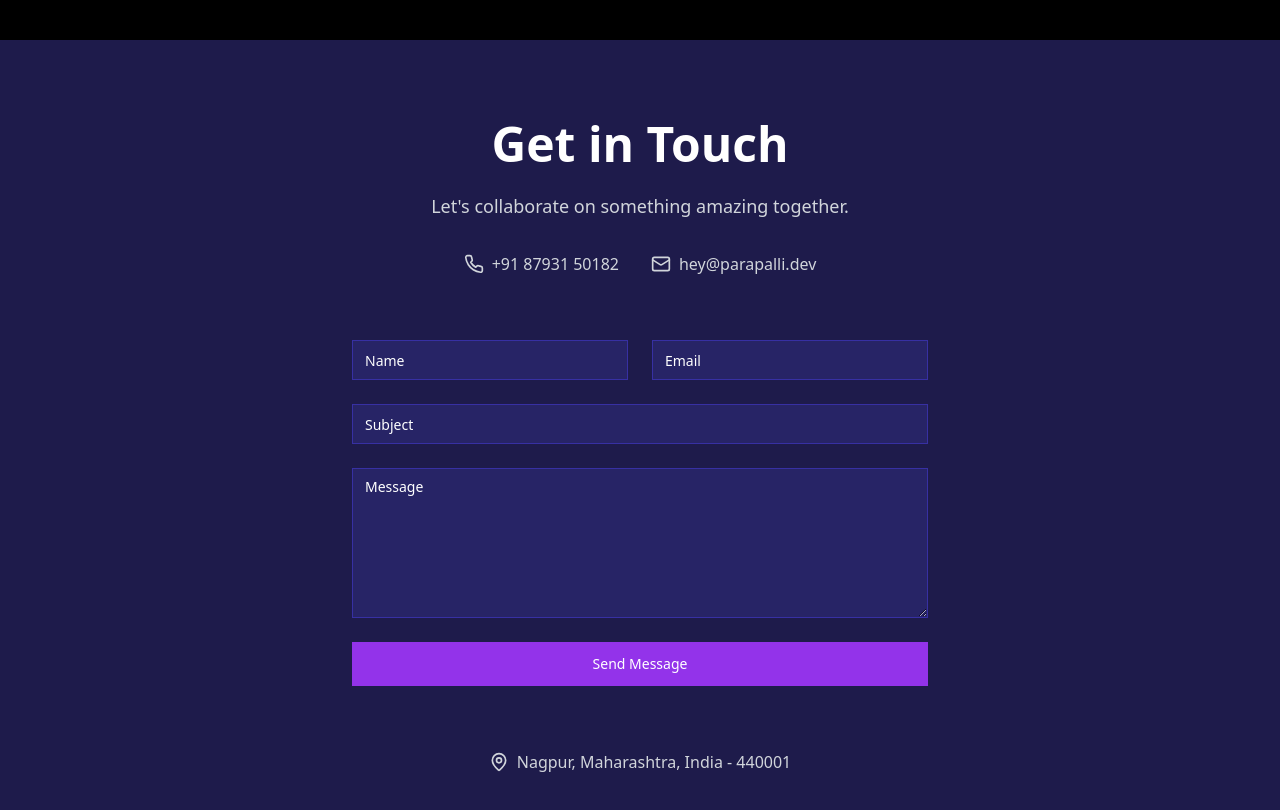
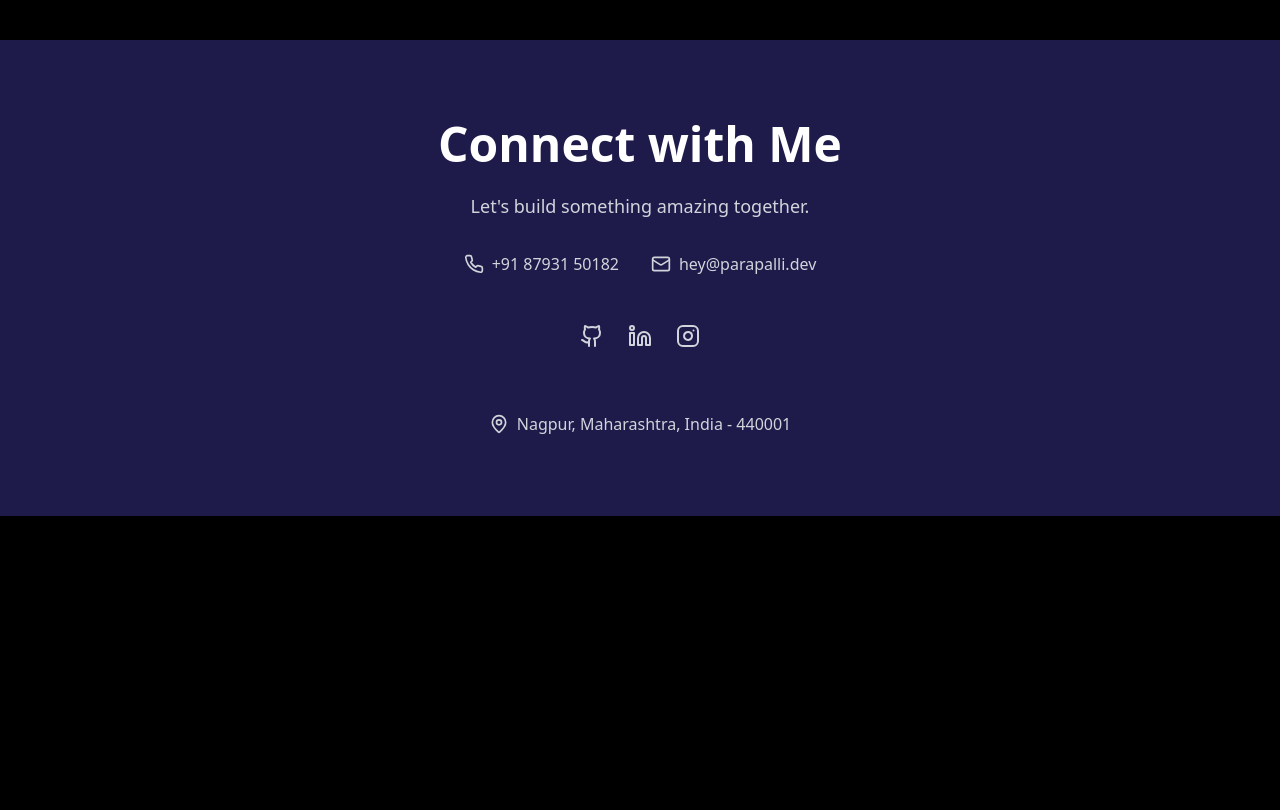
Before and after one commit to DevParapalli/portfolio, a Next.js app: page / in a window 1280 px wide. Shown: the part 4360-5170 px from the top of the page. After the commit the page ends 4876 px from the top, so only its background shows below. Built offline with nearby package versions, Linux system fonts and the light colour scheme.

Commit message:
Update contact.tsx

```diff
--- a/components/contact.tsx
+++ b/components/contact.tsx
@@ -1,10 +1,7 @@
 "use client"
 
 import { motion } from "framer-motion"
-import { Button } from "@/components/ui/button"
-import { Input } from "@/components/ui/input"
-import { Textarea } from "@/components/ui/textarea"
-import { Github, Linkedin, Mail, Phone, MapPin } from 'lucide-react'
+import { Github, Linkedin, Instagram, Mail, Phone, MapPin } from 'lucide-react'
 import Link from "next/link"
 
 export default function Contact() {
@@ -16,59 +13,34 @@ export default function Contact() {
         transition={{ duration: 0.5 }}
         className="max-w-4xl mx-auto text-center mb-16 relative"
       >
-        <h2 className="text-4xl md:text-5xl font-bold mb-6">Get in Touch</h2>
-        <p className="text-lg text-gray-300 mb-8">
-          Let's collaborate on something amazing together.
-        </p>
+        <h2 className="text-4xl md:text-5xl font-bold mb-6">Connect with Me</h2>
+        <p className="text-lg text-gray-300 mb-8">Let's build something amazing together.</p>
+
         <div className="flex justify-center gap-8 mb-12">
-          <Link
-            href="tel:+918793150182"
-            className="flex items-center gap-2 text-gray-300 hover:text-blue-300 transition-colors"
-          >
+          <Link href="tel:+918793150182" className="flex items-center gap-2 text-gray-300 hover:text-blue-300 transition-colors">
             <Phone className="w-5 h-5" />
             <span>+91 87931 50182</span>
           </Link>
-          <Link
-            href="mailto:hey@parapalli.dev"
-            className="flex items-center gap-2 text-gray-300 hover:text-blue-300 transition-colors"
-          >
+
+          <Link href="mailto:hello@parapalli.dev" className="flex items-center gap-2 text-gray-300 hover:text-blue-300 transition-colors">
             <Mail className="w-5 h-5" />
             <span>hey@parapalli.dev</span>
           </Link>
         </div>
+
+        <div className="flex justify-center gap-6">
+          <Link href="https://github.com/DevParapalli" target="_blank" className="text-gray-300 hover:text-blue-300 transition-colors">
+            <Github className="w-6 h-6" />
+          </Link>
+          <Link href="https://linkedin.com/in/devparapalli" target="_blank" className="text-gray-300 hover:text-blue-300 transition-colors">
+            <Linkedin className="w-6 h-6" />
+          </Link>
+          <Link href="https://instagram.com/dev_parapalli" target="_blank" className="text-gray-300 hover:text-blue-300 transition-colors">
+            <Instagram className="w-6 h-6" />
+          </Link>
+        </div>
       </motion.div>
-      <motion.form
-        initial={{ opacity: 0, y: 20 }}
-        whileInView={{ opacity: 1, y: 0 }}
-        transition={{ duration: 0.5, delay: 0.2 }}
-        className="max-w-xl mx-auto space-y-6 relative"
-      >
-        <div className="grid grid-cols-1 md:grid-cols-2 gap-6">
-          <Input
-            placeholder="Name"
-            className="bg-indigo-900/50 border-indigo-800"
-          />
-          <Input
-            type="email"
-            placeholder="Email"
-            className="bg-indigo-900/50 border-indigo-800"
-          />
-        </div>
-        <Input
-          placeholder="Subject"
-          className="bg-indigo-900/50 border-indigo-800"
-        />
-        <Textarea
-          placeholder="Message"
-          className="bg-indigo-900/50 border-indigo-800 min-h-[150px]"
-        />
-        <Button
-          size="lg"
-          className="w-full bg-purple-600 hover:bg-purple-700"
-        >
-          Send Message
-        </Button>
-      </motion.form>
+
       <div className="mt-16 text-center relative">
         <p className="text-gray-300 flex items-center justify-center">
           <MapPin className="w-5 h-5 mr-2" />
```
